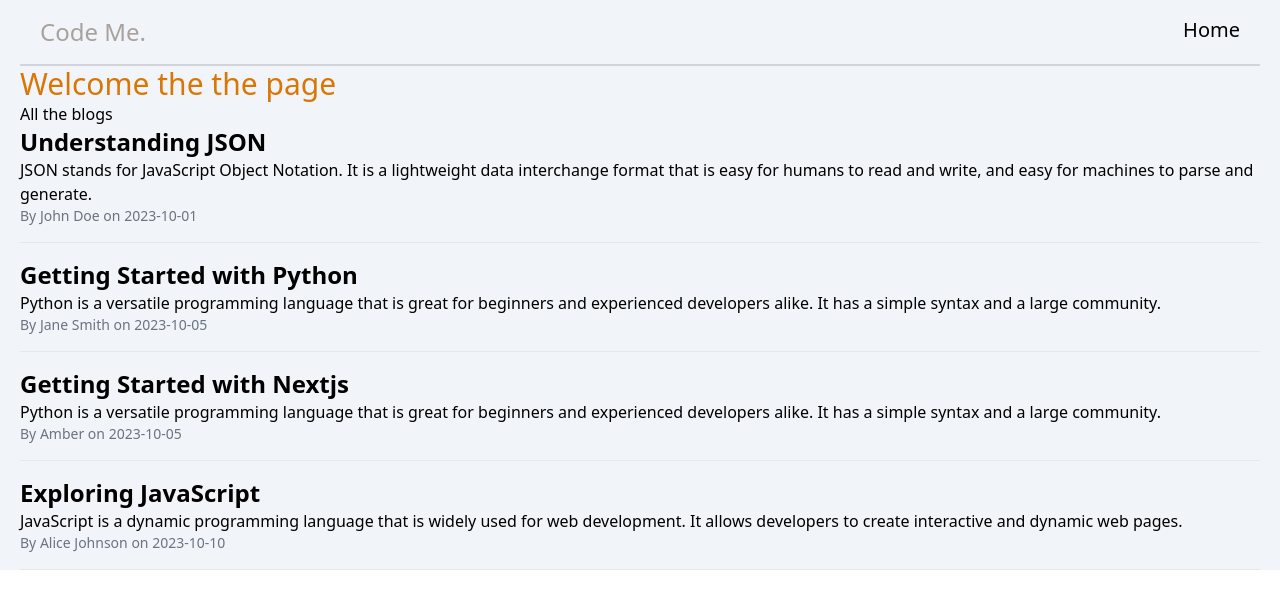
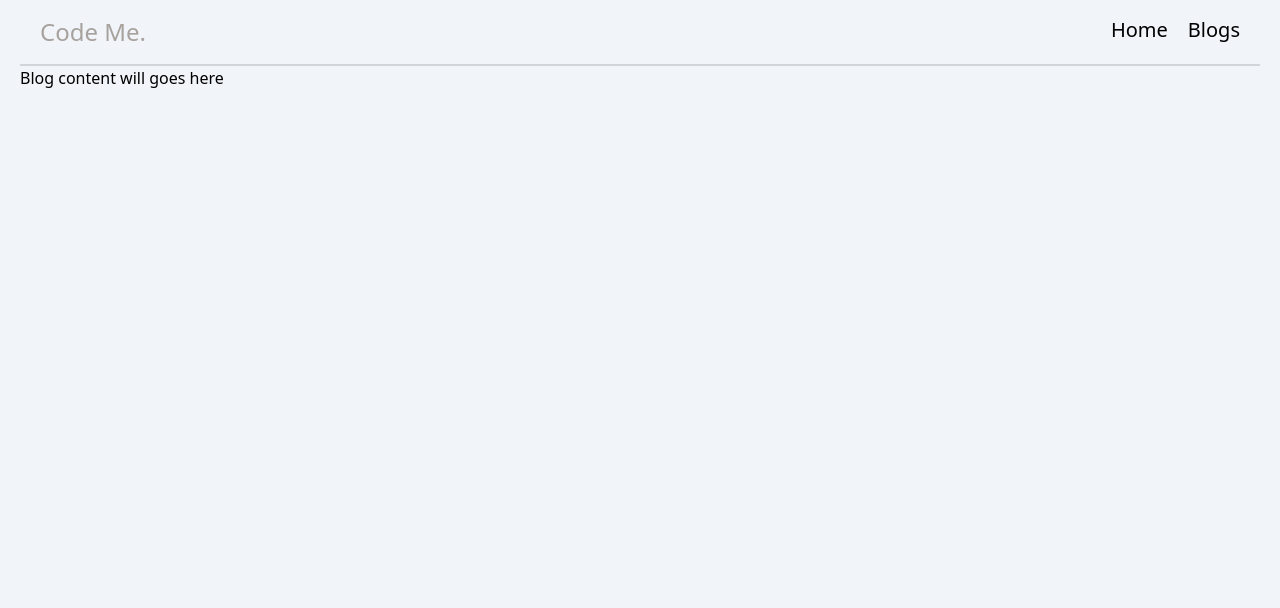
Before and after one commit to USKR29/React_js_app, a React (Create React App) app: page /blogs in a window 1280 px wide. Shown: the top 608 px of the page. Built offline with nearby package versions, Linux system fonts and the light colour scheme; data requests are answered from the project's data file.

Commit message:
added rounter-dom & links on navbar

```diff
--- a/src/App.js
+++ b/src/App.js
@@ -1,15 +1,24 @@
-import logo from './logo.svg';
 import Home from './home';
 import Header from './Header';
+import { BrowserRouter as Router,Route,Routes } from 'react-router-dom';
+import BlogPage from './page/BlogPage';
 
 function App() {
   return (
-    <div className="bg-slate-100 w-screen h-full px-5">
+    <Router>
+    <div className="bg-slate-100 w-screen h-screen px-5">
      <div>
       <Header/>
-      <Home/>
+      <div id='browser_content'>
+        <Routes>
+          <Route path='/' Component={Home}/>
+          <Route exact path='/blogs' Component={BlogPage}/>
+
+        </Routes>
+        </div>
      </div>
     </div>
+    </Router>
   );
 }
 
--- a/src/Header.js
+++ b/src/Header.js
@@ -1,12 +1,14 @@
 import React from 'react'
+import { Link } from 'react-router-dom'
 
 function Header() {
   return (
     <div className=' flex justify-between border-b-2 border-gray-300 py-4'>
         <div className=' text-stone-400 text-2xl bold px-5'>Code Me.</div>
         <div className=' text-black-200 text-xl bold px-5'>
-            <ul>
-              <li> Home</li>
+            <ul className='flex gap-5'>
+              <li> <Link to={'/'}>Home</Link></li>
+              <li> <Link to={'/blogs'}>Blogs</Link></li>
             </ul>
         </div>
     </div>
--- a/src/page/BlogPage.js
+++ b/src/page/BlogPage.js
@@ -1,8 +1,10 @@
 import React from 'react'
 
-function BlogPage({}) {
+function BlogPage() {
   return (
-    <div>BlogPage</div>
+    <div>
+      <h1>Blog content will goes here</h1>
+    </div>
   )
 }
 
```
